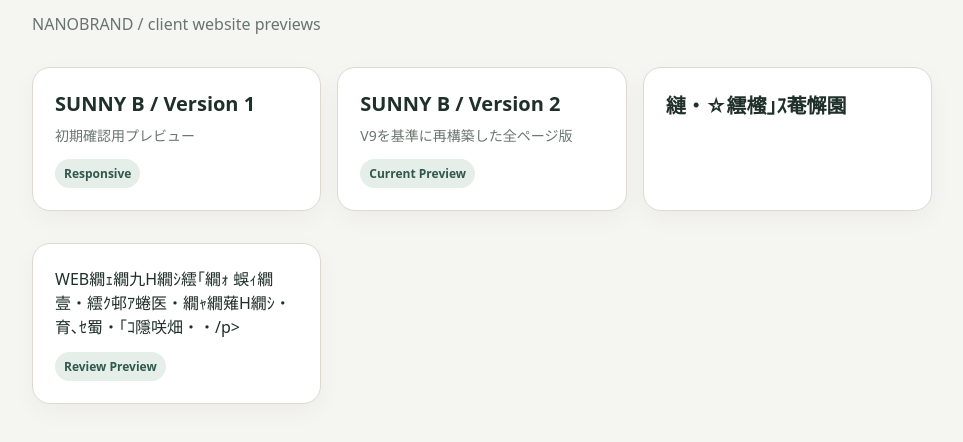
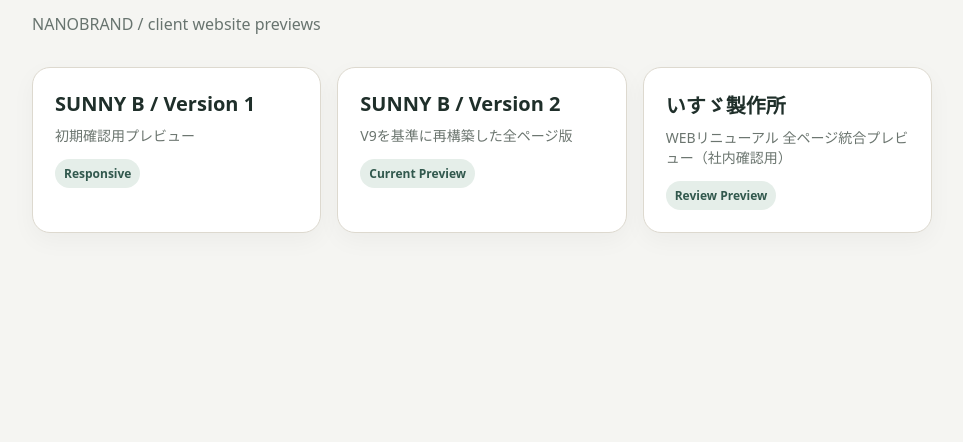
Before and after one commit to nanobrand0205/web-preview, a plain HTML site: page index.html in a window 1280 px wide. Shown: the part 108-550 px from the top of the page, without its empty margins (158-1121 px from the left). Drawn offline with Linux system fonts and the light colour scheme.

Commit message:
Fix Japanese text encoding on preview landing page

```diff
--- a/index.html
+++ b/index.html
@@ -1 +1 @@
-<!doctype html><html lang="ja"><head><meta charset="utf-8"><meta name="viewport" content="width=device-width,initial-scale=1"><title>NANOBRAND Web Preview</title><style>body{margin:0;background:#f5f5f2;color:#1f2f2a;font-family:system-ui,-apple-system,"Noto Sans JP",sans-serif}.wrap{max-width:900px;margin:auto;padding:56px 24px}h1{font-size:36px;margin:0 0 12px}.lead{color:#68746f}.grid{display:grid;grid-template-columns:repeat(auto-fit,minmax(240px,1fr));gap:16px;margin-top:32px}.card{display:block;background:#fff;border:1px solid #ddd9cf;border-radius:18px;padding:22px;text-decoration:none;color:inherit;box-shadow:0 8px 24px rgba(0,0,0,.04)}.card h2{margin:0 0 8px;font-size:20px}.card p{margin:0;color:#6b756f;font-size:14px}.tag{display:inline-block;margin-top:14px;padding:6px 9px;border-radius:999px;background:#e5eee9;color:#31584d;font-size:12px;font-weight:700}</style></head><body><main class="wrap"><h1>Web Preview</h1><p class="lead">NANOBRAND / client website previews</p><div class="grid"><a class="card" href="./sunnyb/"><h2>SUNNY B / Version 1</h2><p>初期確認用プレビュー</p><span class="tag">Responsive</span></a><a class="card" href="./sunnyb-v2/"><h2>SUNNY B / Version 2</h2><p>V9を基準に再構築した全ページ版</p><span class="tag">Current Preview</span></a><a class="card" href="./isuzu-seisakusho/"><h2>縺・☆繧櫁｣ｽ菴懈園</h2><p>WEB繝ｪ繝九Η繝ｼ繧｢繝ｫ 蜈ｨ繝壹・繧ｸ邨ｱ蜷医・繝ｬ繝薙Η繝ｼ・育､ｾ蜀・｢ｺ隱咲畑・・/p><span class="tag">Review Preview</span></a></div></main></body></html>
+<!doctype html><html lang="ja"><head><meta charset="utf-8"><meta name="viewport" content="width=device-width,initial-scale=1"><title>NANOBRAND Web Preview</title><style>body{margin:0;background:#f5f5f2;color:#1f2f2a;font-family:system-ui,-apple-system,"Noto Sans JP",sans-serif}.wrap{max-width:900px;margin:auto;padding:56px 24px}h1{font-size:36px;margin:0 0 12px}.lead{color:#68746f}.grid{display:grid;grid-template-columns:repeat(auto-fit,minmax(240px,1fr));gap:16px;margin-top:32px}.card{display:block;background:#fff;border:1px solid #ddd9cf;border-radius:18px;padding:22px;text-decoration:none;color:inherit;box-shadow:0 8px 24px rgba(0,0,0,.04)}.card h2{margin:0 0 8px;font-size:20px}.card p{margin:0;color:#6b756f;font-size:14px}.tag{display:inline-block;margin-top:14px;padding:6px 9px;border-radius:999px;background:#e5eee9;color:#31584d;font-size:12px;font-weight:700}</style></head><body><main class="wrap"><h1>Web Preview</h1><p class="lead">NANOBRAND / client website previews</p><div class="grid"><a class="card" href="./sunnyb/"><h2>SUNNY B / Version 1</h2><p>初期確認用プレビュー</p><span class="tag">Responsive</span></a><a class="card" href="./sunnyb-v2/"><h2>SUNNY B / Version 2</h2><p>V9を基準に再構築した全ページ版</p><span class="tag">Current Preview</span></a><a class="card" href="./isuzu-seisakusho/"><h2>いすゞ製作所</h2><p>WEBリニューアル 全ページ統合プレビュー（社内確認用）</p><span class="tag">Review Preview</span></a></div></main></body></html>
```
